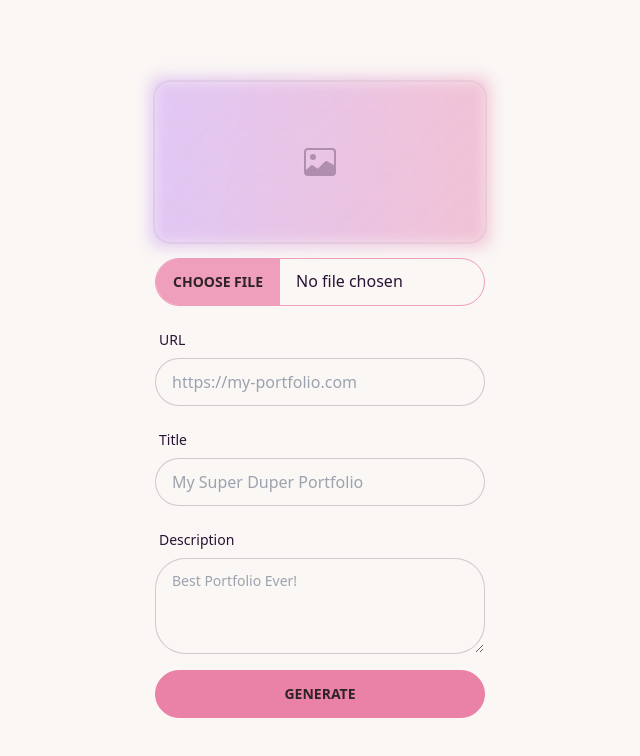
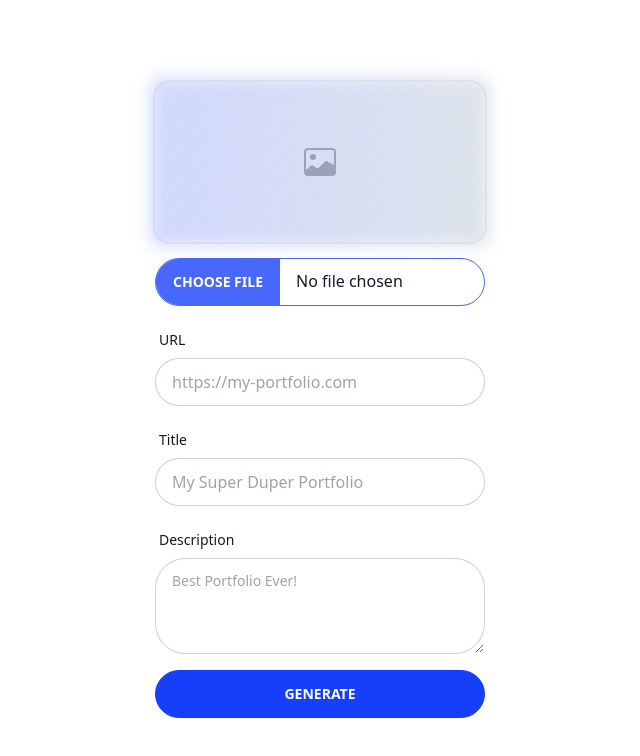
Before and after one commit to perplexedyawdie/newpost-fyi, a Next.js app: page / in a window 1280 px wide. Shown: the top 756 px of the page, without its empty margins (320-960 px from the left). Built offline with nearby package versions, Linux system fonts and the light colour scheme.

Commit message:
added img upload endpoint

```diff
--- /dev/null
+++ b/app/actions/metaData.ts
@@ -0,0 +1,16 @@
+'use server';
+import { Collection, Db, ObjectId } from 'mongodb';
+import dbObj from '../libs/mongo';
+import { Client, ItemBucketMetadata, ResultCallback, UploadedObjectInfo } from "minio"
+
+interface MetaDataRequest {
+    objectId: string;
+}
+export async function getData({ objectId }: MetaDataRequest) {
+    try {
+
+    } catch (error) {
+        console.error(error)
+    }
+
+}
--- a/app/components/ImageUpload.tsx
+++ b/app/components/ImageUpload.tsx
@@ -1,16 +1,22 @@
 "use client"
-import React, { useState } from 'react';
+import React, { useState, useTransition, useEffect } from 'react';
 import { BsImage } from 'react-icons/bs';
 import toast, { Toaster } from 'react-hot-toast'
 import classNames from 'classnames';
 import Image from 'next/image';
+
+
+
 
 const ImageUpload = () => {
   const [uploadedImg, setUploadedImg] = useState<File | null>(null)
   const [siteURL, setSiteURL] = useState<string>("")
   const [metaTitle, setMetaTitle] = useState<string>("")
   const [metaDesc, setMetaDesc] = useState<string>("")
-  const gradientBg = classNames("absolute -inset-1 bg-gradient-to-r from-purple-600 to-pink-600 rounded-lg blur opacity-25 group-hover:opacity-100 transition duration-1000 group-hover:duration-200", {
+  let [isPending, startTransition] = useTransition();
+
+
+  const gradientBg = classNames("absolute -inset-1 bg-gradient-to-r from-primary to-secondary rounded-lg blur opacity-25 group-hover:opacity-100 transition duration-1000 group-hover:duration-200", {
     "hidden": uploadedImg
   })
   const imgIcon = classNames("opacity-30", {
@@ -25,11 +31,35 @@ const ImageUpload = () => {
     }
   }
 
+  async function processRequest(img: File) {
+    try {
+
+      const buffer = await img.arrayBuffer(); // Get the file data as an ArrayBuffer
+      // Convert the ArrayBuffer to a Buffer
+      const fileBuffer = Buffer.from(buffer).toString('utf8');
+      startTransition(() => {
+
+      })
+    } catch (error) {
+      console.error(error)
+    }
+  }
+
+
   function handleGenerate(event: React.MouseEvent<HTMLButtonElement, MouseEvent>): void {
     if (uploadedImg && siteURL !== "" && metaTitle !== "" && metaDesc !== "") {
       console.log(siteURL)
       console.log(metaTitle)
       console.log(metaDesc)
+      console.log(uploadedImg)
+      toast.promise(
+        processRequest(uploadedImg),
+        {
+          loading: 'Saving...',
+          success: <b>Post saved!</b>,
+          error: <b>Could not save.</b>,
+        }
+      );
     } else {
       toast.error("Please add all details!")
     }
@@ -51,26 +81,26 @@ const ImageUpload = () => {
         multiple={false}
         accept='image/*'
         type="file"
-        className="file-input file-input-bordered file-input-secondary w-full max-w-md" />
+        className="file-input file-input-bordered file-input-primary file:text-white w-full max-w-md" />
       <div className="form-control w-full max-w-md">
         <label className="label">
           <span className="label-text">URL</span>
         </label>
-        <input onChange={(ev) => setSiteURL(ev.target.value)} value={siteURL} type="url" placeholder="https://my-portfolio.com" className="input input-bordered w-full max-w-md" />
+        <input required onChange={(ev) => setSiteURL(ev.target.value)} value={siteURL} type="url" placeholder="https://my-portfolio.com" className="input input-bordered w-full max-w-md file:btn-accent" />
       </div>
       <div className="form-control w-full max-w-md">
         <label className="label">
           <span className="label-text">Title</span>
         </label>
-        <input onChange={(ev) => setMetaTitle(ev.target.value)} value={metaTitle} type="text" placeholder="My Super Duper Portfolio" className="input input-bordered w-full max-w-md" />
+        <input required onChange={(ev) => setMetaTitle(ev.target.value)} value={metaTitle} type="text" placeholder="My Super Duper Portfolio" className="input input-bordered w-full max-w-md" />
       </div>
       <div className="form-control w-full max-w-md">
         <label className="label">
           <span className="label-text">Description</span>
         </label>
-        <textarea onChange={(ev) => setMetaDesc(ev.target.value)} value={metaDesc} className="textarea textarea-bordered h-24" placeholder="Best Portfolio Ever!"></textarea>
+        <textarea required onChange={(ev) => setMetaDesc(ev.target.value)} value={metaDesc} className="textarea textarea-bordered h-24" placeholder="Best Portfolio Ever!"></textarea>
       </div>
-      <button onClick={handleGenerate} className="btn btn-active btn-secondary btn-block">Generate</button>
+      <button onClick={handleGenerate} className="btn btn-active btn-primary btn-block font-bold text-white">Generate</button>
       <Toaster />
     </>
   );
--- /dev/null
+++ b/app/libs/mongo.ts
@@ -0,0 +1,56 @@
+import { Db, MongoClient, MongoClientOptions } from 'mongodb'
+
+if (!process.env.MONGO_URI) {
+    throw new Error('Please add your Mongo URI to .env.local')
+}
+
+if (!process.env.MONGO_DB_NAME) {
+    throw new Error('Please add your Mongo DB Name to .env.local')
+}
+
+let dbProm: Promise<Db>;
+let clientProm: Promise<MongoClient>;
+const opts: MongoClientOptions = {
+    tls: true,
+    authSource: process.env.MONGO_DB_NAME,
+    authMechanism : 'DEFAULT'
+};
+
+if (process.env.NODE_ENV === 'production') {
+    clientProm = (new MongoClient(process.env.MONGO_URI)).connect()
+        .catch((err: any) => {
+            throw new Error(JSON.stringify(err));
+        });
+    dbProm = clientProm
+        .then(client => client.db(process.env.MONGO_DB_NAME))
+        .catch(err => {
+            console.log("printing db name")
+            console.log(process.env.MONGO_DB_NAME)
+            throw new Error(JSON.stringify(err));
+        })
+} else {
+    let globalWithDb = global as typeof globalThis & {
+        dbProm: Promise<Db>;
+        clientProm: Promise<MongoClient>;
+    };
+
+    if (!globalWithDb.dbProm) {
+        globalWithDb.clientProm = (new MongoClient(process.env.MONGO_URI)).connect()
+            .catch((err: any) => {
+                throw new Error(JSON.stringify(err));
+            });
+        globalWithDb.dbProm = globalWithDb.clientProm
+            .then(client => client.db(process.env.MONGO_DB_NAME))
+            .catch(err => {
+                throw new Error(JSON.stringify(err));
+            });
+    }
+    dbProm = globalWithDb.dbProm;
+    clientProm = globalWithDb.clientProm
+}
+const dbObj = {
+    dbProm,
+    clientProm
+};
+
+export default dbObj;
--- a/next.config.js
+++ b/next.config.js
@@ -1,4 +1,14 @@
 /** @type {import('next').NextConfig} */
-const nextConfig = {}
+const nextConfig = {
+    rewrites: async () => [
+        {
+          source: '/beeimg',
+          destination: 'https://beeimg.com/api/upload/file/json/'
+        },
+      ],
+      experimental: {
+        serverActions: true,
+      },
+}
 
 module.exports = nextConfig
--- a/package.json
+++ b/package.json
@@ -16,16 +16,22 @@
     "classnames": "^2.3.2",
     "eslint": "8.42.0",
     "eslint-config-next": "13.4.4",
+    "formidable": "^2.1.1",
+    "minio": "^7.1.1",
+    "mongodb": "^5.6.0",
     "next": "13.4.4",
     "postcss": "8.4.24",
     "react": "18.2.0",
     "react-dom": "18.2.0",
     "react-hot-toast": "^2.4.1",
     "react-icons": "^4.9.0",
+    "short-unique-id": "^4.4.4",
     "tailwindcss": "3.3.2",
     "typescript": "5.1.3"
   },
   "devDependencies": {
+    "@types/formidable": "^2.0.6",
+    "@types/js-cookie": "^3.0.3",
     "daisyui": "^3.0.1"
   }
 }
--- /dev/null
+++ b/pages/api/upload.ts
@@ -0,0 +1,105 @@
+import { NextApiRequest, NextApiResponse } from 'next';
+import formidable, { File } from 'formidable'
+import fs from 'fs'
+import { Client, ItemBucketMetadata, ResultCallback, UploadedObjectInfo } from "minio"
+import ShortUniqueId from 'short-unique-id';
+
+const form = formidable({ multiples: false, keepExtensions: true })
+const uid = new ShortUniqueId({ length: 10 });
+uid.setDictionary('alphanum_lower');
+
+interface ImgMetaData {
+    metaText: string;
+    metaDesc: string;
+    metaURL: string;
+}
+export default async function handler(
+    req: NextApiRequest,
+    res: NextApiResponse
+) {
+    if (req.method !== 'POST') {
+        return res.status(405).json({ message: 'Method not allowed' })
+    }
+
+    try {
+
+        const result: { fileContentBuffer: Buffer, data: formidable.FileJSON, meta: ImgMetaData } = await (new Promise((resolve, reject) => {
+            form.parse(req, (err, _fields, files) => {
+                if (err || !files.file) return reject(err);
+                console.log(files)
+                console.log(_fields)
+                let meta: ImgMetaData = {
+                    metaText: encodeURIComponent(_fields.metaText as string),
+                    metaDesc: encodeURIComponent(_fields.metaDesc as string),
+                    metaURL: encodeURIComponent(_fields.metaURL as string)
+                }
+                const fileContentBuffer = fs.readFileSync((files.file as File).filepath)
+                const data = (files.file as File).toJSON()
+                resolve({ fileContentBuffer, data, meta });
+            })
+        }))
+        const minioClient = new Client({
+            endPoint: process.env.MINIO_ENDPOINT!,
+            useSSL: true,
+            accessKey: process.env.MINIO_ACCESS_KEY!,
+            secretKey: process.env.MINIO_SECRET_KEY!
+        })
+        let imgId = uid()
+        const savedImg = await putObjectAsync(
+            minioClient,
+            process.env.MINIO_BUCKET!,
+            `${imgId}.${result.data.newFilename.split(".")[1]}`,
+            result.fileContentBuffer,
+            result.data.size,
+            result.data.mimetype!,
+            result.meta)
+        console.log(savedImg)
+        if (savedImg) {
+            res.status(200).send({ etag: savedImg.etag })
+        } else {
+            throw "Image not saved"
+        }
+
+    } catch (err) {
+        console.error(err)
+        res.status(400).send({ message: 'Bad Request' })
+    }
+}
+
+async function putObjectAsync(
+    minioClient: Client,
+    bucketName: string,
+    objectName: string,
+    data: Buffer,
+    size: number,
+    mimeType: string,
+    meta: ImgMetaData
+) {
+    let opt: ItemBucketMetadata = {
+        "Content-Type": mimeType,
+        ...meta
+    }
+    return new Promise<null | UploadedObjectInfo>((resolve, reject) => {
+        minioClient.putObject(
+            bucketName,
+            objectName,
+            data,
+            size,
+            opt,
+            (error: Error | null, result: UploadedObjectInfo) => {
+                if (error) {
+                    console.error(error);
+                    reject(null);
+                } else {
+                    resolve(result);
+                }
+            }
+        );
+    });
+}
+
+export const config = {
+    api: {
+        bodyParser: false
+    },
+}
--- a/tailwind.config.js
+++ b/tailwind.config.js
@@ -11,6 +11,39 @@ module.exports = {
   },
   plugins: [require("daisyui")],
   daisyui: {
-    themes: ["cupcake"],
+    themes: [
+      {
+        'newpost-blue': {
+          'primary': '#4768fa',
+          'primary-focus': '#153ff9',
+          'primary-content': '#161827',
+          'secondary': '#7b92b2',
+          'secondary-focus': '#5b769a',
+          'secondary-content': '#161827',
+          'accent': '#67cba0',
+          'accent-focus': '#41be88',
+          'accent-content': '#161827',
+          'neutral': '#161827',
+          'neutral-focus': '#06060a',
+          'neutral-content': '#eaf0f6',
+          'base-100': '#ffffff',
+          'base-200': '#f7fafd',
+          'base-300': '#eaf0f6',
+          'base-content': '#161827',
+          'info': '#1c92f2',
+          'success': '#009485',
+          'warning': '#ff9900',
+          'error': '#ff5724',
+          '--rounded-box': '1rem',
+          '--rounded-btn': '1.9rem',
+          '--rounded-badge': '1.9rem',
+          '--animation-btn': '.25s',
+          '--animation-input': '.2s',
+          '--btn-text-case': 'uppercase',
+          '--navbar-padding': '.5rem',
+          '--border-btn': '1px',
+        },
+      },
+    ],
   },
 }
```
Also changed, not shown: 1 other file (tests, documents, lock files or other folders).
